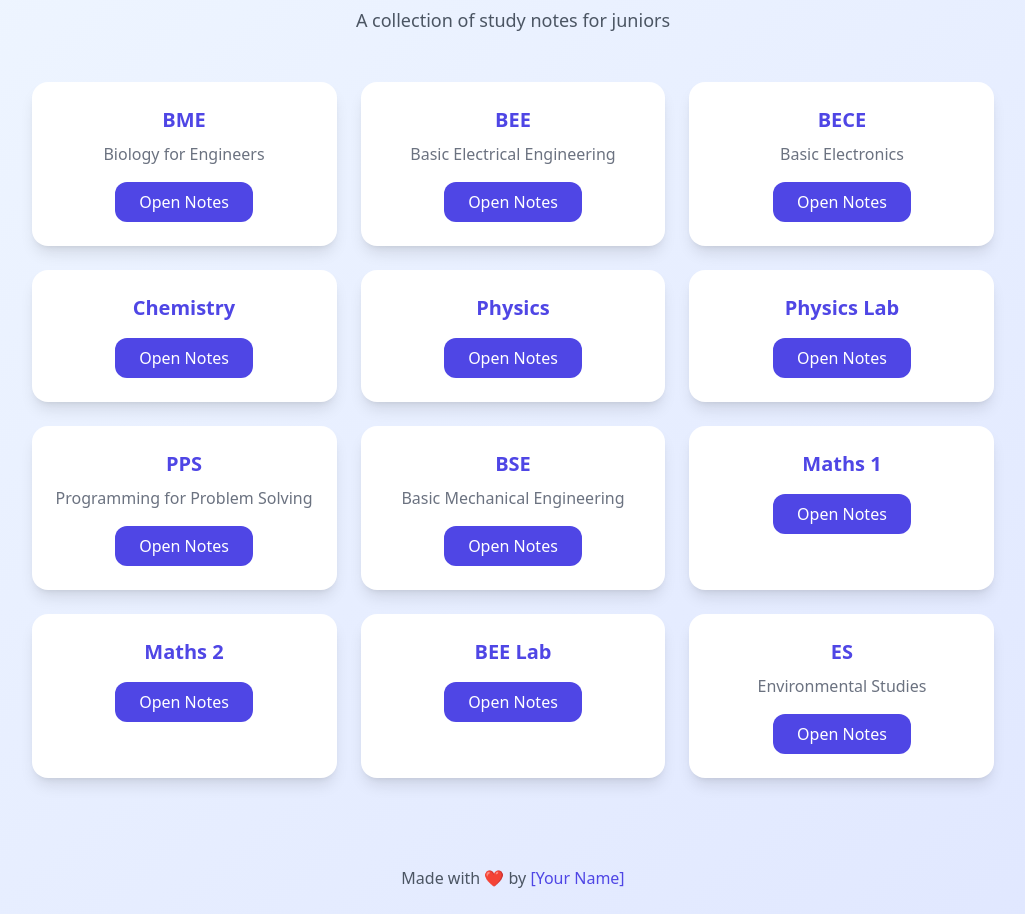
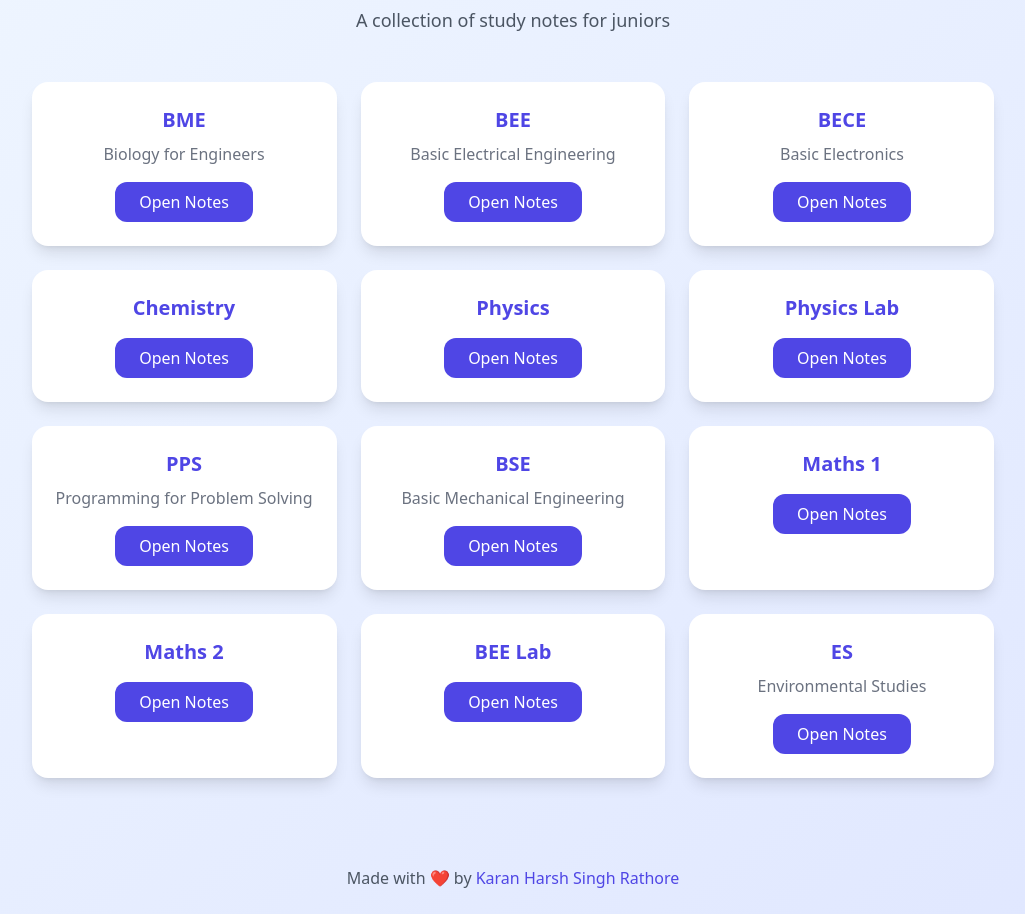
Before and after one commit to karan-rathore123/My-notes-website, a plain HTML site: page index.html in a window 1280 px wide. Shown: the part 106-1020 px from the top of the page, without its empty margins (127-1152 px from the left). Drawn offline with nearby package versions, Linux system fonts and the light colour scheme.

Commit message:
Update index.html

```diff
--- a/index.html
+++ b/index.html
@@ -167,7 +167,7 @@
     <!-- Footer -->
     <footer class="py-6 text-gray-600">
       Made with ❤️ by
-      <span class="font-medium text-indigo-600">[Your Name]</span>
+      <span class="font-medium text-indigo-600">Karan Harsh Singh Rathore</span>
     </footer>
   </body>
 </html>
```
